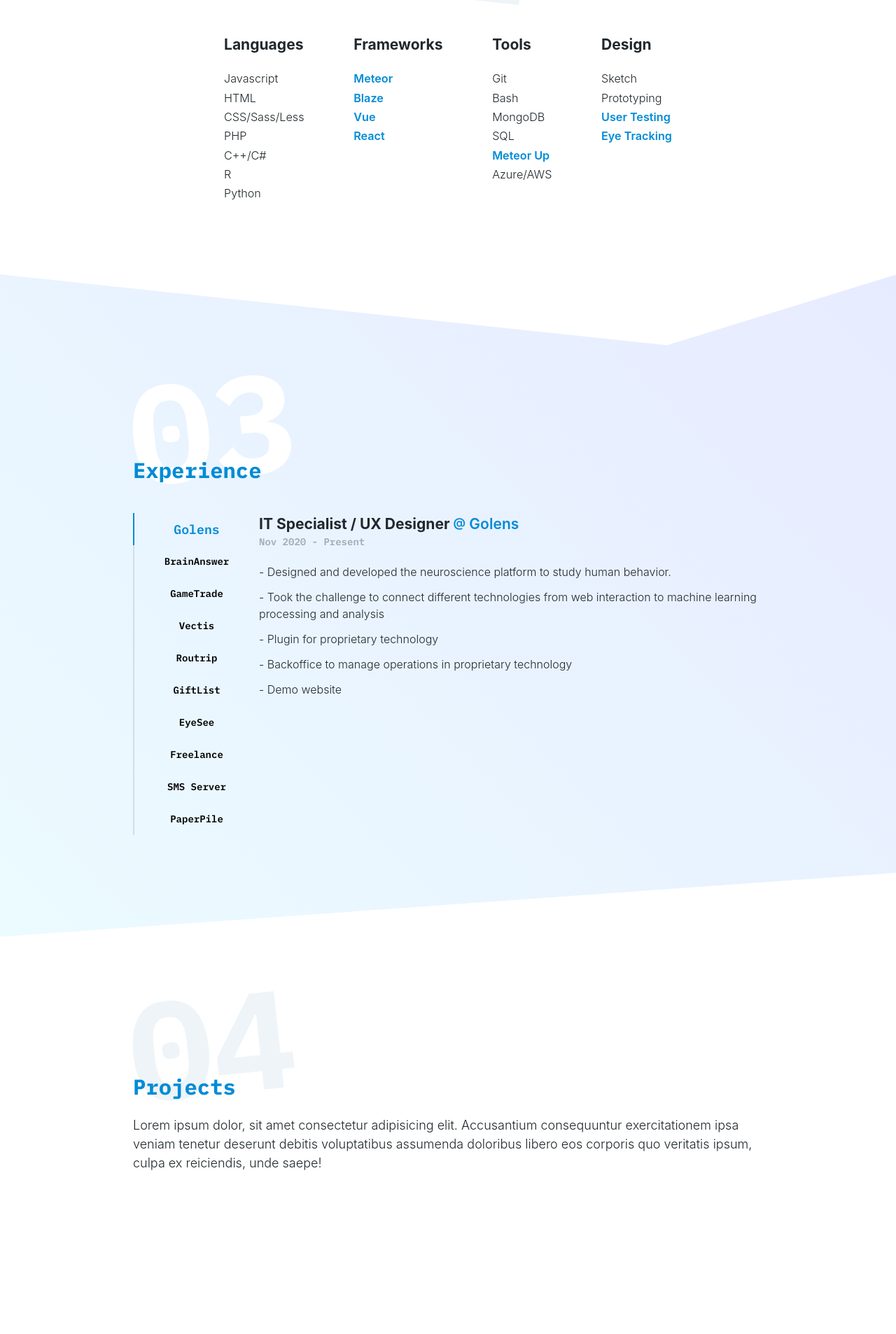
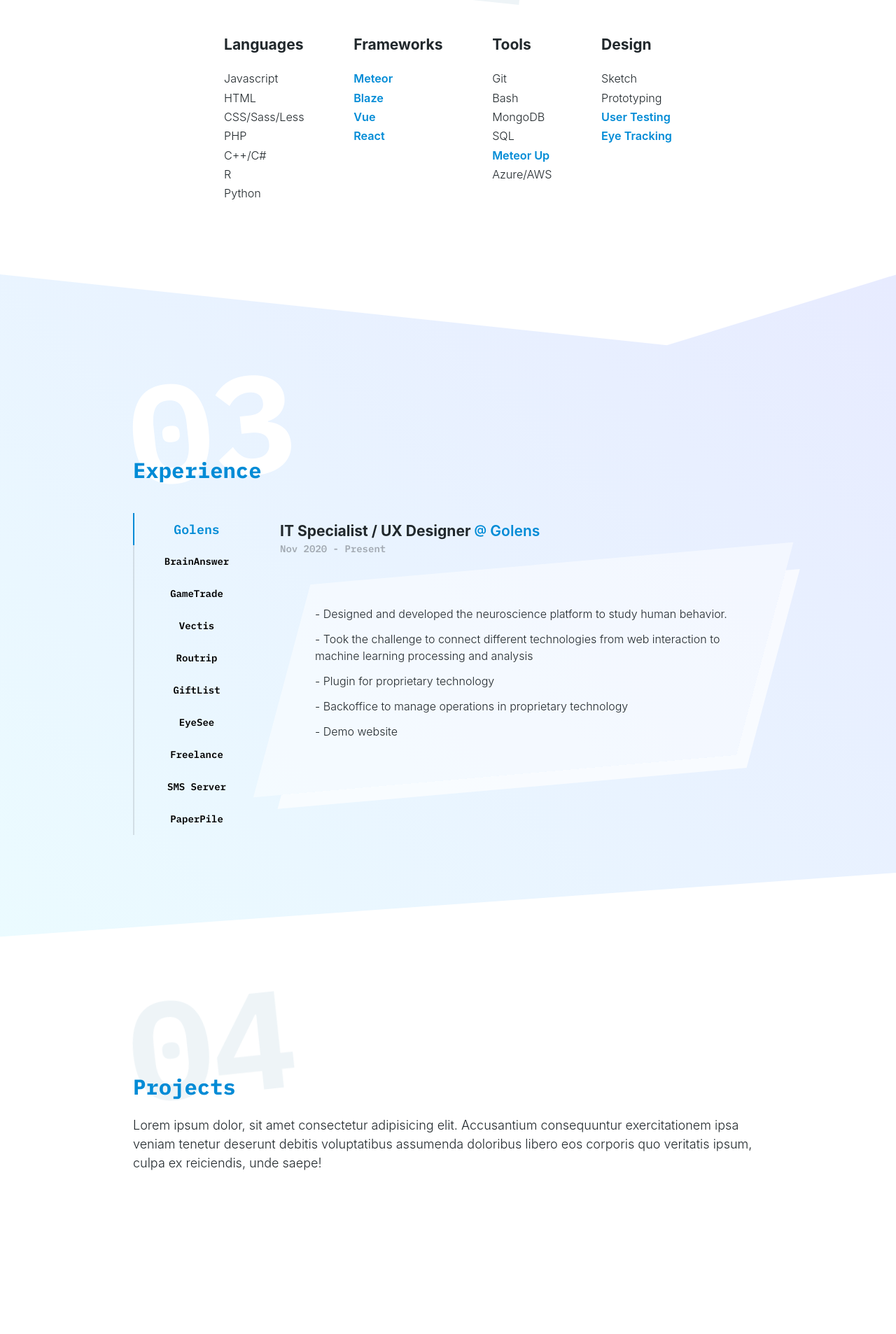
Before and after one commit to luismarques-io/luismarques-io.github.io, a Jekyll site: the page built from index.markdown, in a window 1280 px wide. Shown: the part 1885-3791 px from the top of the page at 70% size. Built offline with Jekyll 4.4.1, drawn with Linux system fonts in a browser that asks for light colours; nearby versions of some CDN libraries; some web fonts are replaced.

Commit message:
update design in experience description

```diff
--- a/_sass/main.scss
+++ b/_sass/main.scss
@@ -406,7 +406,7 @@ li > a {
 .jobs__list {
 	position: relative;
 	width: 100%;
-	padding-left: 20px;
+	margin: 10px 0 0 30px;
 	// border-left: 1px solid #ddd;
 }
 
@@ -462,7 +462,22 @@ li > a {
 }
 
 .job__description {
+	position: relative;
+	padding: 50px;
 }
+
+.job__description:before {
+	content: "";
+	position: absolute;
+	top: 0;
+	left: 0;
+	width: 100%;
+	height: 100%;
+	transform: skew(-15deg, -5deg) translate(0px, -10px);
+	background: rgba(255, 255, 255, 0.5);
+	box-shadow: 30px 30px 0 -10px rgba(255, 255, 255, 0.7);
+}
+
 .job__description li {
 	padding: 0 0 12px;
 	font-size: var(--fz-md);
```
